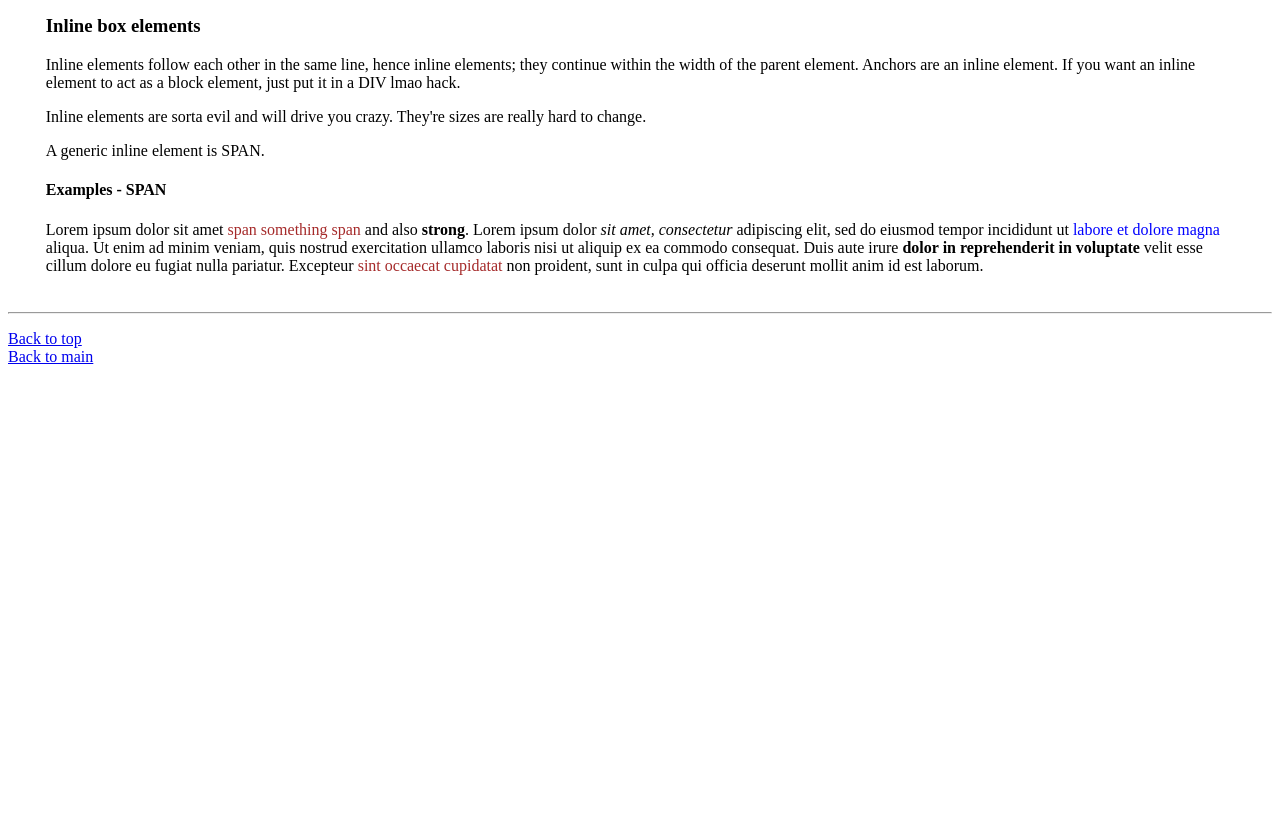
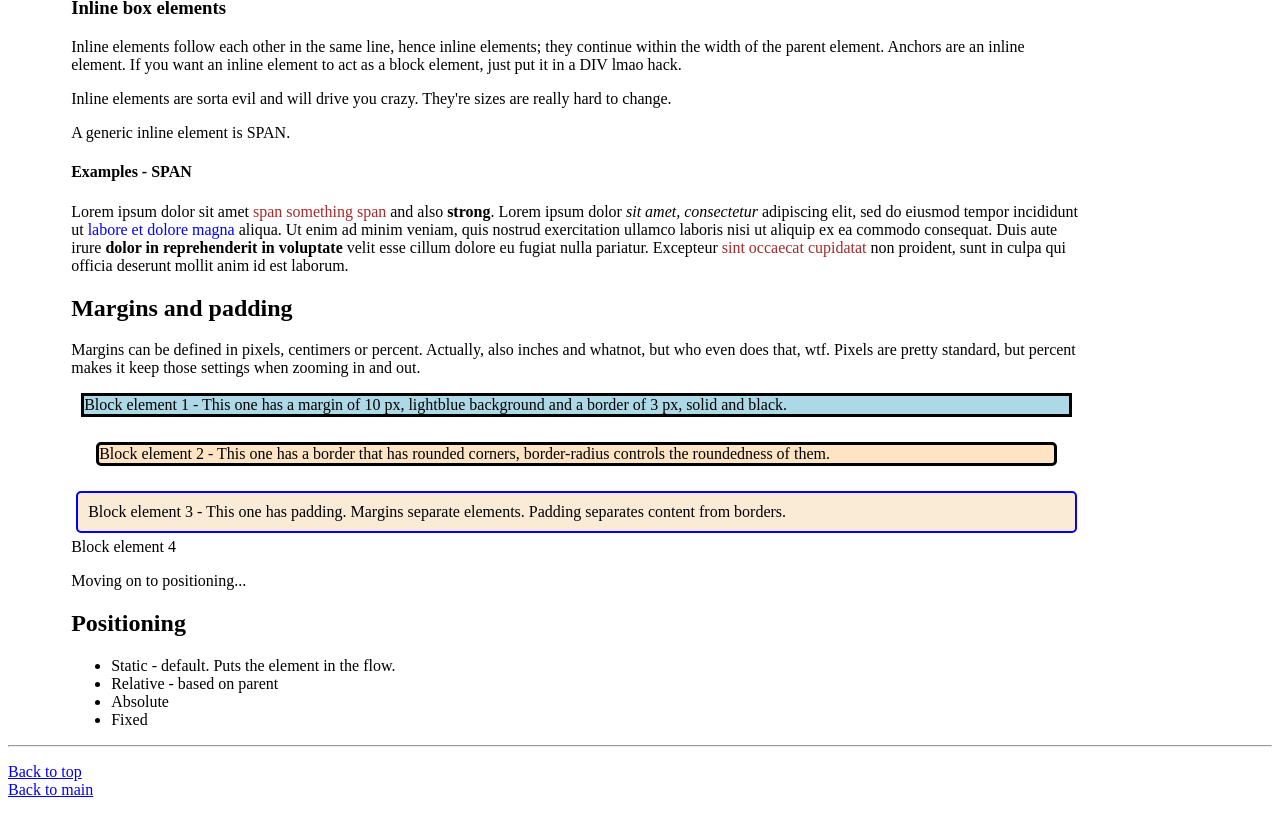
Before and after one commit to Toms-D-Barvidis/webcourse-fall-24, a plain HTML site: page week5.html in a window 1280 px wide. Shown: the part 510-1325 px from the top of the page. Before the commit the page ends 892 px from the top, so only its background shows below. Drawn offline with Linux system fonts and the light colour scheme.

Commit message:
new notes

```diff
--- a/styles/week5.css
+++ b/styles/week5.css
@@ -13,3 +13,25 @@
 .spenny{
     color: blue;
 }
+
+.blocky-1{
+    background: lightblue;
+    border: 3px solid black;
+    margin: 10px;
+}
+
+.blocky-2{
+    background-color: bisque;
+    border: 3px solid black;
+    /* lets make it round */
+    border-radius: 5px;
+    margin: 25px;
+}
+
+.blocky-3{
+    background-color: antiquewhite;
+    margin: 5px;
+    border: 2px solid blue;
+    border-radius: 5px;
+    padding: 10px;
+}
--- a/week5.html
+++ b/week5.html
@@ -7,12 +7,12 @@
     <link rel="stylesheet" href="styles/week5.css">
 </head>
 <body>
-    <header id="header">
+    <header id="header" style="text-align: center;">
         <h1>CSS Positioning</h1>
         <a href="index.html">Back to main</a>
     </header>
     <hr>
-    <main style="margin: 1cm;">
+    <main style="margin-left: 5%; margin-right: 15%;">
         <h2>Box model</h2>
         <p>Every website is basically just a bunch of boxes - every element is a rectangular box. There are <b>block boxes</b> and <b>inline boxes</b>.</p>
         <h3>Block box elements</h3>
@@ -33,6 +33,22 @@
         <h4>Examples - SPAN</h4>
         <p>
             Lorem ipsum dolor sit amet <span class="spanny">span something span</span> and also <strong> strong</strong>. Lorem ipsum dolor <em>sit amet, consectetur</em> adipiscing elit, sed do eiusmod tempor incididunt ut <span class="spenny"> labore et dolore magna </span>aliqua. Ut enim ad minim veniam, quis nostrud exercitation ullamco laboris nisi ut aliquip ex ea commodo consequat. Duis aute irure <strong>dolor in reprehenderit in voluptate</strong> velit esse cillum dolore eu fugiat nulla pariatur. Excepteur <span class="spanny">sint occaecat cupidatat</span> non proident, sunt in culpa qui officia deserunt mollit anim id est laborum. </p>
+        <h2>Margins and padding</h2>
+        <p>Margins can be defined in pixels, centimers or percent. Actually, also inches and whatnot, but who even does that, wtf. Pixels are pretty standard, but percent makes it keep those settings when zooming in and out.</p>
+        <div class="blocky-1">Block element 1 - This one has a margin of 10 px, lightblue background and a border of 3 px, solid and black.</div>
+        <div class="blocky-2">Block element 2 - This one has a border that has rounded corners, border-radius controls the roundedness of them.</div>
+        <div class="blocky-3">Block element 3 - This one has padding. Margins separate elements. Padding separates content from borders.</div>
+        <div class="blocky-4">Block element 4</div>
+        <p>Moving on to positioning...</p>
+        <h2>Positioning</h2>
+        <p>
+        <ul>
+            <li>Static - default. Puts the element in the flow.</li>
+            <li>Relative - based on parent</li>
+            <li>Absolute</li>
+            <li>Fixed</li>
+        </ul>
+        </p>
     </main>
     <hr>
     <footer>
```
